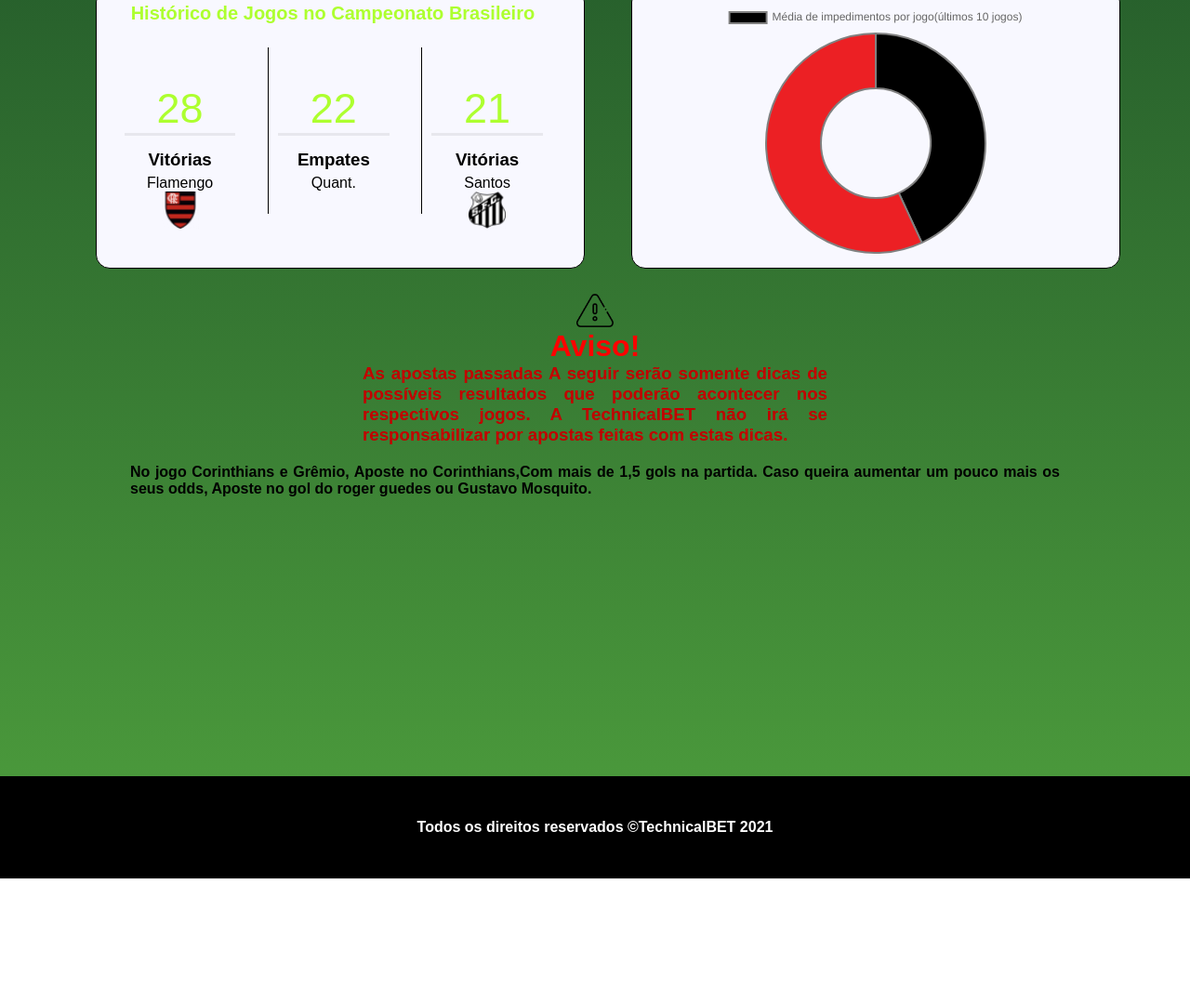
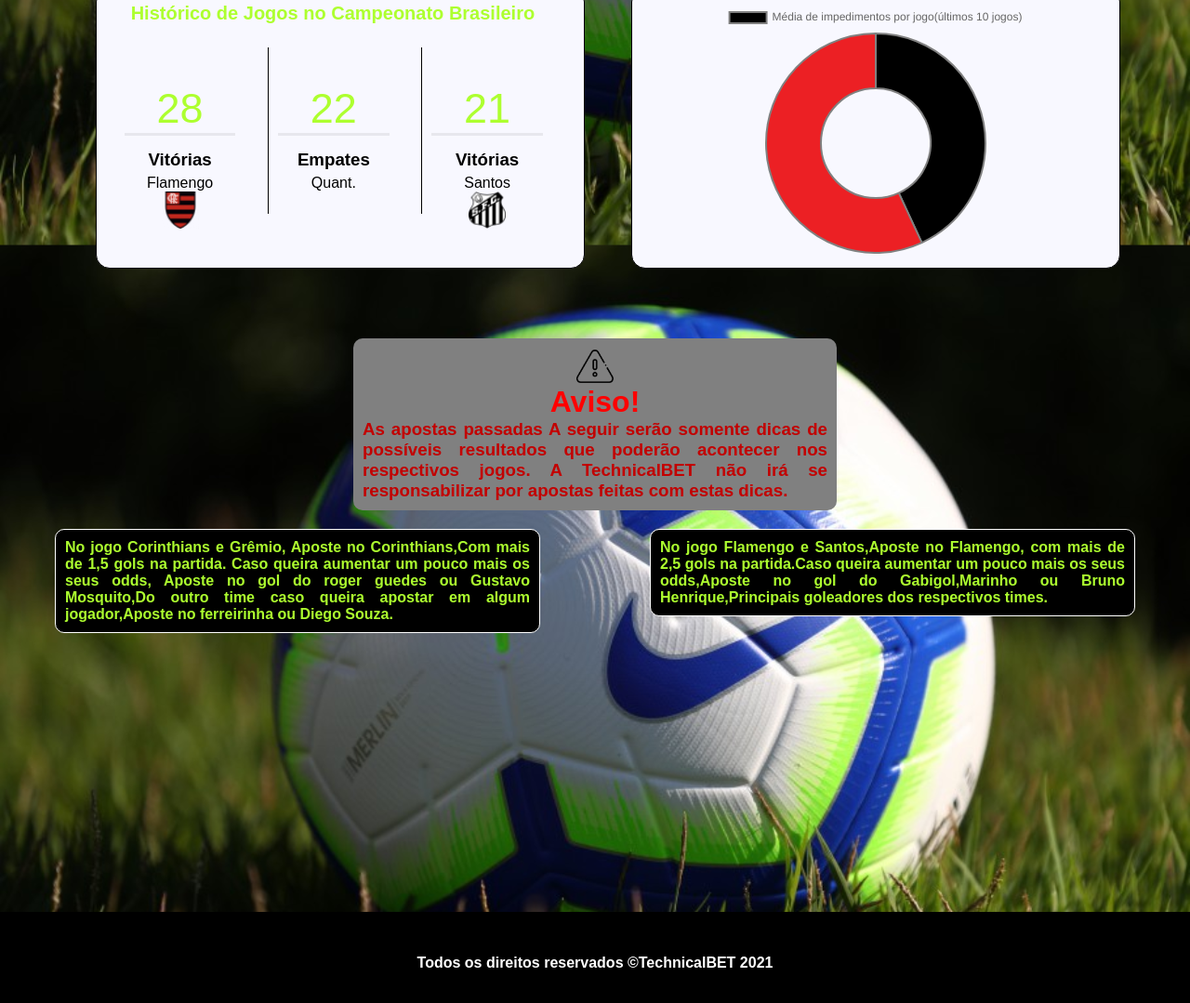
Before and after one commit to RodrigoRodriguesSilvaCampos/Projeto-Individual, a website: page Site institucional/public/Dashboard.html in a window 1280 px wide. Shown: the part 1444-2523 px from the top of the page at 93% size. Before the commit the page ends 2389 px from the top, so only its background shows below. Drawn offline with nearby package versions, Linux system fonts and the light colour scheme.

Commit message:
Começo das dicas de aposta

```diff
--- a/Site institucional/public/Dashboard.html
+++ b/Site institucional/public/Dashboard.html
@@ -116,15 +116,24 @@
     </div>
 
   </div>
+
   <div class="aviso_aposta">
-    <img src="./Imagens/Icone_aviso.png" alt=""> <h1>Aviso!</h1>
-      <h3>As apostas passadas A seguir serão somente dicas de possíveis resultados que poderão acontecer nos respectivos jogos. A TechnicalBET não irá se responsabilizar por apostas feitas com estas dicas.</h3>
-      </div>
-      <div class="dicas_aposta">
-       No jogo  Corinthians e Grêmio,
+    <img src="./Imagens/Icone_aviso.png" alt="">
+    <h1>Aviso!</h1>
+    <h3>As apostas passadas A seguir serão somente dicas de possíveis resultados que poderão acontecer nos respectivos
+      jogos. A TechnicalBET não irá se responsabilizar por apostas feitas com estas dicas.</h3>
+  </div>
+  <div class="div_ajuste">
+    <div class="dicas_aposta">
+      No jogo Corinthians e Grêmio,
       Aposte no Corinthians,Com mais de 1,5 gols na partida. Caso queira aumentar um pouco mais os seus odds,
-      Aposte no gol do roger guedes ou Gustavo Mosquito.
-      </div>
+      Aposte no gol do roger guedes ou Gustavo Mosquito,Do outro time caso queira apostar em algum jogador,Aposte no ferreirinha ou Diego Souza.
+    </div>
+    <div class="dicas_aposta">
+      No jogo Flamengo e Santos,Aposte no Flamengo, com mais de 2,5 gols na partida.Caso queira aumentar um pouco mais
+      os seus odds,Aposte no gol do Gabigol,Marinho ou Bruno Henrique,Principais goleadores dos respectivos times.
+    </div>
+  </div>
 
 
   <div class="footer">
@@ -268,7 +277,7 @@
       labels: ['Flamengo', 'Santos',],
       datasets: [{
         label: 'Méida de finalizações (no gol) ',
-        data: [10.3, 4.7	],
+        data: [10.3, 4.7],
         backgroundColor: [
           '#EC2024',
           '#000000',
@@ -325,7 +334,7 @@
   var myChart = new Chart(ctx, config);
   var myChart_2 = new Chart(ctx_2, config_2);
   var myChart_4 = new Chart(ctx_4, config_4);
-  var myChart_5=new Chart(ctx_5,config_5);
-  var myChart_6=new Chart(ctx_6,config_6);
-  var myChart_8=new Chart(ctx_8,config_8);
+  var myChart_5 = new Chart(ctx_5, config_5);
+  var myChart_6 = new Chart(ctx_6, config_6);
+  var myChart_8 = new Chart(ctx_8, config_8);
 </script>
--- a/Site institucional/public/css/Dashboard.css
+++ b/Site institucional/public/css/Dashboard.css
@@ -5,7 +5,11 @@
 }
 
 body {
-    background:linear-gradient(#191A19,#1E5128,#4E9F3D);
+    /* background:linear-gradient(#191A19,#1E5128,#4E9F3D); */
+    background-image: url('../imagens/Bola_Brasil.jpeg');
+    background-attachment: fixed;
+    background-repeat: no-repeat;
+    background-size: cover;
 }
 
 .header{
@@ -111,6 +115,10 @@
     width: 500px;
     margin: auto;
     text-align: justify;
+    background-color: grey;
+    padding: 10px;
+    border-radius: 10px;
+    margin-top: 50px;
 }
 .aviso_aposta h1{
     color: red;
@@ -122,16 +130,25 @@
     display: flex;
     align-items: center;
     margin: auto;
-    width: 1000px;
+    width: 500px;
     justify-content: center;
     flex-direction: row;
     margin-top: 20px;
     text-align: justify;
-    color: black;
+    color: greenyellow;
     font-weight: bold;
+    background-color: black;
+    padding: 10px;
+    border-radius: 10px;
+    border: solid white 1px;
+
+
 
 }
-
+.div_ajuste{
+    display: flex;
+    flex-direction: row;
+}
 
 .graficos {
     width: 90%;
@@ -243,7 +260,6 @@
   margin-top: 15px;
 }
 
-
 .footer{
     display: flex;
     align-items: center;
```
Also changed, not shown: Site institucional/public/Imagens/Bola_Brasil.jpeg (added).
